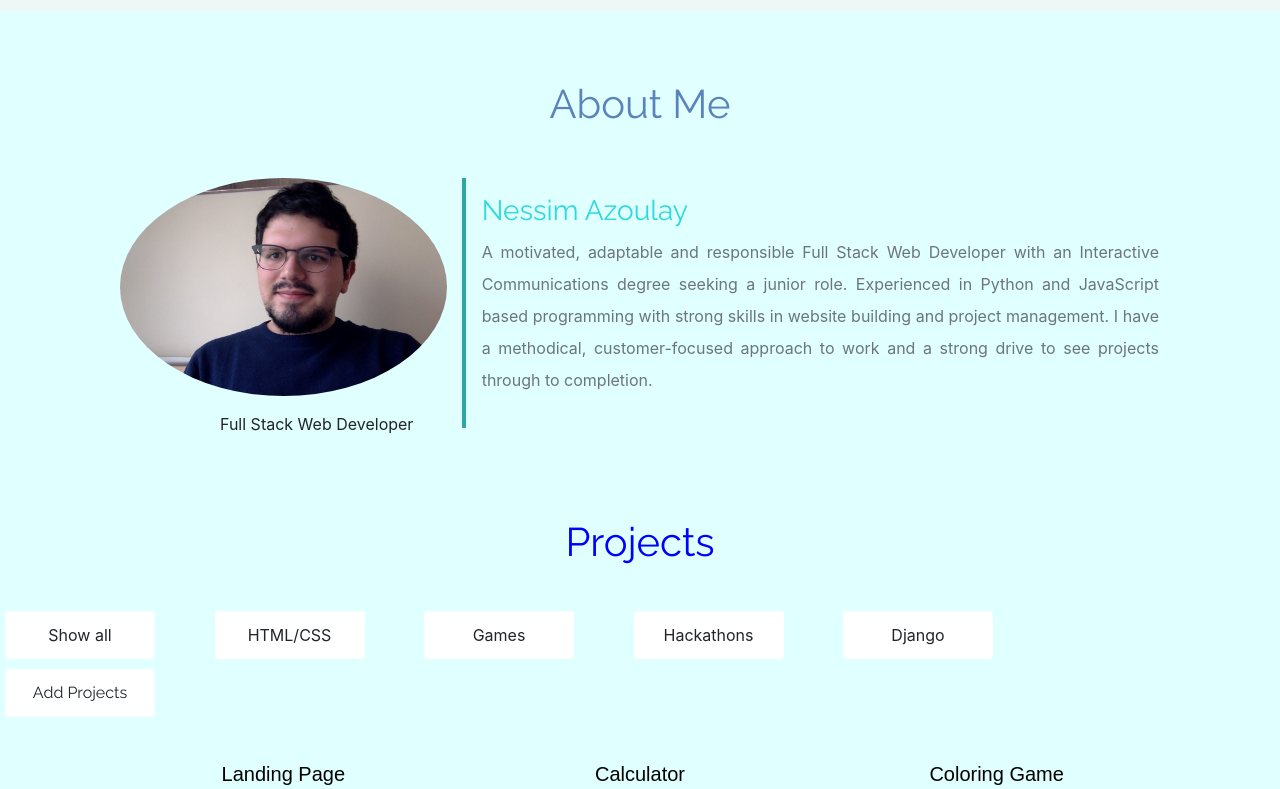
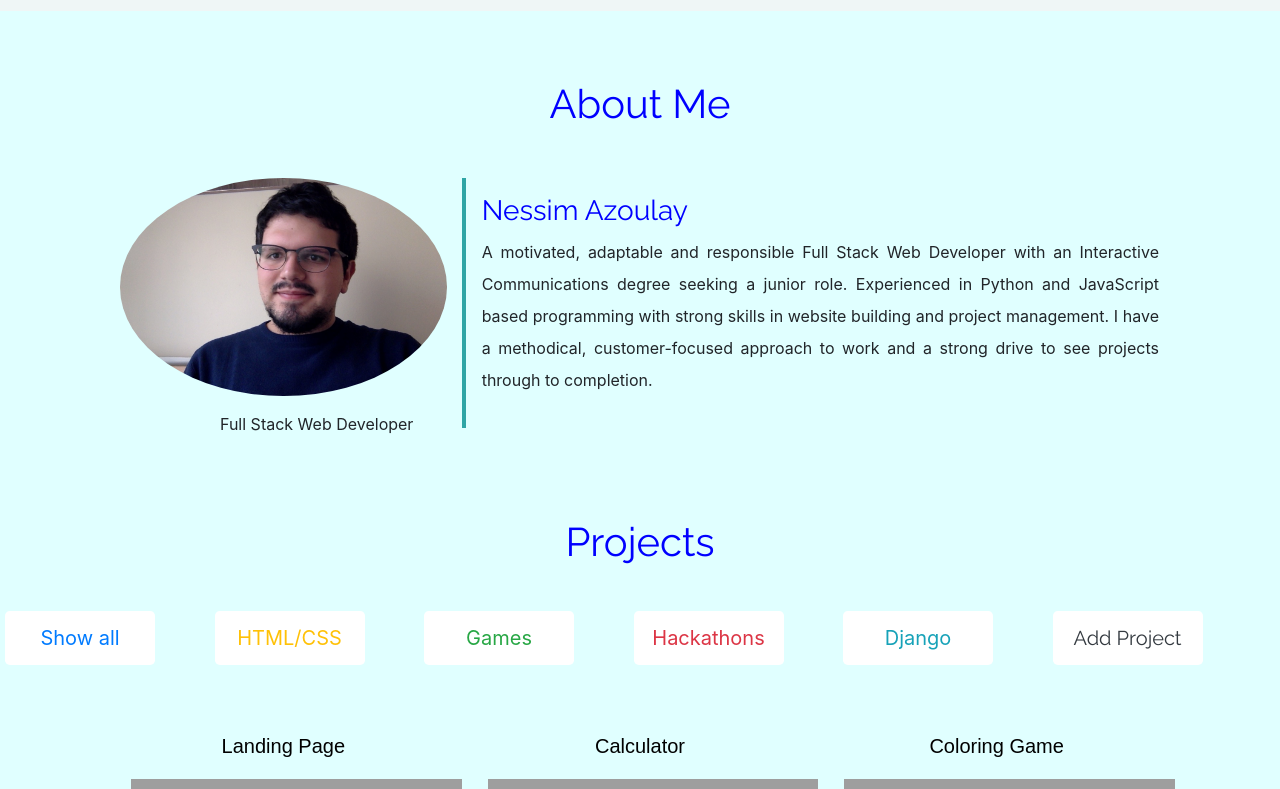
Before and after one commit to Ness247142/PortfolioProject, a Django app: page / in a window 1280 px wide. Shown: the part 789-1578 px from the top of the page. Run offline with Django 4.2, Linux system fonts and the light colour scheme; some libraries are stand-ins or nearby versions; grey boxes are pictures that could not be loaded.

Commit message:
Update home.html

```diff
--- a/portfolio_app/templates/home.html
+++ b/portfolio_app/templates/home.html
@@ -21,7 +21,9 @@
                     Cillum dolore eu fugiat nulla pariatur. Excepteur sint occaecat cupidatat non proident, sunt in
                     culpa qui officia deserunt mollit anim id est laborum.
                 </p>
-                <button class="btn btn-outline-primary btn-lg">See more</button>
+                <a
+                    href="https://docs.google.com/document/d/1onIu0yks6XOaRmlzqIoJwccbhc20JsIP8xmVhUDWEHU/edit?usp=sharing"><button
+                        class="btn btn-outline-primary btn-lg">See more</button></a>
             </h1>
         </div>
     </div>
@@ -29,7 +31,7 @@
 
 
 <article class="about" id="about">
-    <h1 class="text-center" style="color: rgba(19, 65, 151, 0.651);">About Me</h1>
+    <h1 class="text-center" style="color: blue;">About Me</h1>
     <div class="container">
         <div class="row">
             <div class="col-md-4 col-sm-12">
@@ -38,17 +40,13 @@
                             class="img-fluid" alt="Profile Picture" style="width: 100%;"></a>
                 </figure>
                 <figcaption>
-                    <span class="text-justify" style="padding-right: 15px;">Full Stack Web
-                        Developer</span>
+                    <span class="text-justify" style="padding-right: 20px;">Full Stack Web Developer</span>
                 </figcaption>
             </div>
 
             <div class=" col-md-8 col-sm-12 desc">
-                <a
-                    href="https://docs.google.com/document/d/1onIu0yks6XOaRmlzqIoJwccbhc20JsIP8xmVhUDWEHU/edit?usp=sharing">
-                    <h3>Nessim Azoulay</h3>
-                </a>
-                <p class="text-muted">
+                <h3 style="color: blue;">Nessim Azoulay</h3>
+                <p class="font-weight-normal">
                     A motivated, adaptable and responsible Full Stack Web Developer with an Interactive
                     Communications degree seeking a junior role. Experienced in Python and JavaScript based
                     programming with strong skills in website building and project management. I have a methodical,
@@ -63,13 +61,13 @@
 <section class="projects" id="projects" style="color: rgba(58, 199, 192, 0.836);">
     <h1 class="text-center">Projects</h1>
     <div id="myBtnContainer">
-        <button class="btn " onclick="filterSelection('all')"> Show all</button>
-        <button class="btn" onclick="filterSelection('html/css')"> HTML/CSS</button>
-        <button class="btn" onclick="filterSelection('games')"> Games</button>
-        <button class="btn" onclick="filterSelection('hackathons')"> Hackathons</button>
-        <button class="btn" onclick="filterSelection('django')"> Django</button>
-    </div>
-    <a class="btn" href="{% url 'projects' %}">Add Projects</a>
+        <button class="btn btn-outline-primary btn-lg" onclick="filterSelection('all')"> Show all</button>
+        <button class="btn btn-outline-warning btn-lg" onclick="filterSelection('html/css')"> HTML/CSS</button>
+        <button class="btn btn-outline-success btn-lg" onclick="filterSelection('games')"> Games</button>
+        <button class="btn btn-outline-danger btn-lg" onclick="filterSelection('hackathons')"> Hackathons</button>
+        <button class="btn btn-outline-info btn-lg" onclick="filterSelection('django')"> Django</button>
+        <a class="btn btn-outline-dark btn-lg" href="{% url 'projects' %}">Add Project</a>
+    </div><br>
 
 
     <div class="container">
@@ -382,7 +390,7 @@
         <form>
             <div class="row">
                 <div class="col-md-4 col-sm-12">
-                    <h1 style="color: rgb(85, 87, 184);">Get in Touch</h1><br>
+                    <h1 style="color: blue;">Get in Touch</h1><br>
                     <address>
                         <a href='https://github.com/Ness247142' class="fa fa-github fa-2x" name="logo-github">
                         </a>
```
Also changed, not shown: other parts of portfolio_app/templates/home.html (+11 -2 lines).
